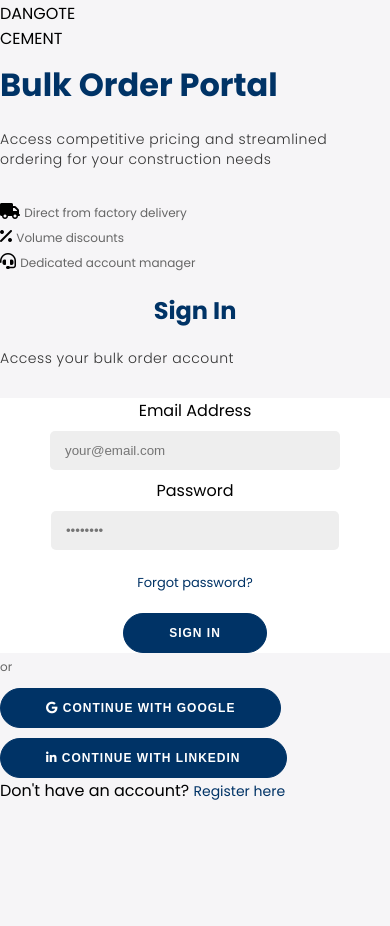
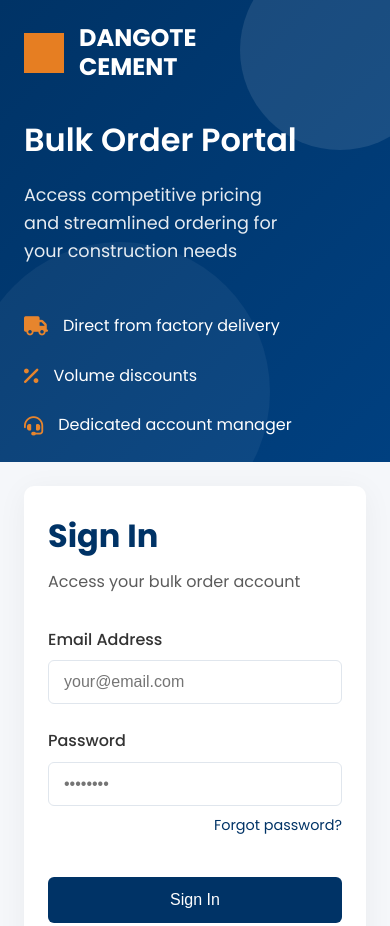
Before and after one commit to Phi-star/DangoteCement, a website: page index.html in a window 390 px wide. Shown: the top 926 px of the page. Before the commit the page ends 874 px from the top, so only its background shows below. Drawn offline with Linux system fonts and the light colour scheme.

Commit message:
Update styles.css

```diff
--- a/styles.css
+++ b/styles.css
@@ -1,350 +1,289 @@
-@import url('https://fonts.googleapis.com/css?family=Montserrat:400,800');
+:root {
+    --dangote-blue: #003366;
+    --dangote-light-blue: #004080;
+    --dangote-accent: #e67e22;
+    --dangote-gray: #f5f7fa;
+    --dangote-dark: #333333;
+    --dangote-light: #ffffff;
+    --dangote-border: #e0e6ed;
+}
 
 * {
     box-sizing: border-box;
+    margin: 0;
+    padding: 0;
 }
 
 body {
-    background: #f6f5f7;
+    font-family: 'Poppins', sans-serif;
+    background-color: var(--dangote-gray);
+    color: var(--dangote-dark);
+    line-height: 1.6;
+}
+
+.auth-container {
+    display: flex;
+    min-height: 100vh;
+}
+
+.auth-left {
+    flex: 1;
+    background: linear-gradient(135deg, var(--dangote-blue), var(--dangote-light-blue));
+    color: var(--dangote-light);
+    padding: 4rem;
+    display: flex;
+    flex-direction: column;
+    justify-content: center;
+    position: relative;
+    overflow: hidden;
+}
+
+.auth-left::before {
+    content: "";
+    position: absolute;
+    top: -50px;
+    right: -50px;
+    width: 200px;
+    height: 200px;
+    border-radius: 50%;
+    background: rgba(255, 255, 255, 0.1);
+}
+
+.auth-left::after {
+    content: "";
+    position: absolute;
+    bottom: -80px;
+    left: -30px;
+    width: 300px;
+    height: 300px;
+    border-radius: 50%;
+    background: rgba(255, 255, 255, 0.05);
+}
+
+.logo {
+    display: flex;
+    align-items: center;
+    margin-bottom: 2rem;
+}
+
+.logo-square {
+    width: 40px;
+    height: 40px;
+    background-color: var(--dangote-accent);
+    margin-right: 15px;
+}
+
+.logo-text {
+    font-weight: 700;
+    font-size: 1.5rem;
+    line-height: 1.2;
+    text-transform: uppercase;
+}
+
+.auth-left h1 {
+    font-size: 2.5rem;
+    margin-bottom: 1rem;
+    font-weight: 600;
+}
+
+.auth-left p {
+    font-size: 1.1rem;
+    opacity: 0.9;
+    margin-bottom: 3rem;
+    max-width: 80%;
+}
+
+.features {
+    display: flex;
+    flex-direction: column;
+    gap: 1.5rem;
+}
+
+.feature {
+    display: flex;
+    align-items: center;
+}
+
+.feature i {
+    font-size: 1.2rem;
+    margin-right: 15px;
+    color: var(--dangote-accent);
+}
+
+.auth-right {
+    flex: 1;
     display: flex;
     justify-content: center;
     align-items: center;
-    flex-direction: column;
-    font-family: 'Poppins', sans-serif;
-    height: 100vh;
-    margin: -20px 0 50px;
+    padding: 2rem;
 }
 
-h1 {
-    font-weight: 700;
-    margin: 10px 0;
-    color: #003366; /* Dangote blue */
+.auth-form {
+    background-color: var(--dangote-light);
+    padding: 3rem;
+    border-radius: 10px;
+    box-shadow: 0 5px 30px rgba(0, 0, 0, 0.05);
+    width: 100%;
+    max-width: 500px;
 }
 
-h2 {
-    text-align: center;
-    color: #003366; /* Dangote blue */
+.auth-form h2 {
+    font-size: 2rem;
+    margin-bottom: 0.5rem;
+    color: var(--dangote-blue);
 }
 
-p {
-    font-size: 14px;
-    font-weight: 100;
-    line-height: 20px;
-    letter-spacing: 0.5px;
-    margin: 20px 0 30px;
-    color: #333;
+.auth-form p {
+    margin-bottom: 2rem;
+    color: var(--dangote-dark);
+    opacity: 0.8;
 }
 
-span {
-    font-size: 12px;
-    color: #666;
+.form-group {
+    margin-bottom: 1.5rem;
+    position: relative;
 }
 
-a {
-    color: #003366; /* Dangote blue */
-    font-size: 14px;
-    text-decoration: none;
-    margin: 15px 0;
+.form-group label {
+    display: block;
+    margin-bottom: 0.5rem;
+    font-weight: 500;
+    color: var(--dangote-dark);
 }
 
-button {
-    border-radius: 20px;
-    border: 1px solid #003366; /* Dangote blue */
-    background-color: #003366; /* Dangote blue */
-    color: #FFFFFF;
-    font-size: 12px;
-    font-weight: bold;
-    padding: 12px 45px;
-    letter-spacing: 1px;
-    text-transform: uppercase;
-    transition: transform 80ms ease-in;
-    margin-top: 10px;
+.form-group input {
+    width: 100%;
+    padding: 12px 15px;
+    border: 1px solid var(--dangote-border);
+    border-radius: 6px;
+    font-size: 1rem;
+    transition: all 0.3s ease;
 }
 
-button:hover {
-    background-color: #004080; /* Darker blue on hover */
-    border-color: #004080;
-}
-
-button:active {
-    transform: scale(0.95);
-}
-
-button:focus {
+.form-group input:focus {
     outline: none;
-}
-
-button.ghost {
-    background-color: transparent;
-    border-color: #FFFFFF;
-}
-
-form {
-    background-color: #FFFFFF;
-    display: flex;
-    align-items: center;
-    justify-content: center;
-    flex-direction: column;
-    padding: 0 50px;
-    height: 100%;
-    text-align: center;
-}
-
-.logo-container {
-    margin-bottom: 20px;
-}
-
-.logo {
-    max-width: 180px;
-    height: auto;
-}
-
-.modal-logo {
-    max-width: 120px;
-    height: auto;
-    margin-bottom: 15px;
-}
-
-.form-footer {
-    width: 100%;
-    margin: 10px 0;
-    text-align: center;
+    border-color: var(--dangote-blue);
+    box-shadow: 0 0 0 3px rgba(0, 51, 102, 0.1);
 }
 
 .forgot-password {
     display: block;
-    margin-bottom: 10px;
-    font-size: 13px;
-    color: #003366; /* Dangote blue */
+    text-align: right;
+    margin-top: 0.5rem;
+    font-size: 0.9rem;
+    color: var(--dangote-blue);
+    text-decoration: none;
 }
 
-.signup-prompt {
-    font-size: 14px;
-    color: #666;
-    margin: 10px 0;
+.btn-primary {
+    width: 100%;
+    padding: 14px;
+    background-color: var(--dangote-blue);
+    color: white;
+    border: none;
+    border-radius: 6px;
+    font-size: 1rem;
+    font-weight: 500;
+    cursor: pointer;
+    transition: background-color 0.3s ease;
+    margin-top: 1rem;
 }
 
-.signup-prompt a {
-    color: #003366; /* Dangote blue */
-    font-weight: 600;
-    margin: 0;
+.btn-primary:hover {
+    background-color: var(--dangote-light-blue);
 }
 
-input {
-    background-color: #eee;
-    border: none;
-    padding: 12px 15px;
-    margin: 8px 0;
-    width: 100%;
-    border-radius: 5px;
+.auth-divider {
+    display: flex;
+    align-items: center;
+    margin: 2rem 0;
+    color: var(--dangote-dark);
+    opacity: 0.7;
 }
 
-.container {
-    background-color: #fff;
-    border-radius: 10px;
-    box-shadow: 0 14px 28px rgba(0,0,0,0.25),
-                0 10px 10px rgba(0,0,0,0.22);
-    position: relative;
-    overflow: hidden;
-    width: 768px;
-    max-width: 100%;
-    min-height: 480px;
+.auth-divider::before,
+.auth-divider::after {
+    content: "";
+    flex: 1;
+    border-bottom: 1px solid var(--dangote-border);
 }
 
-.form-container {
-    position: absolute;
-    top: 0;
-    height: 100%;
-    transition: all 0.6s ease-in-out;
+.auth-divider span {
+    padding: 0 1rem;
 }
 
-.sign-in-container {
-    left: 0;
-    width: 50%;
-    z-index: 2;
+.social-auth {
+    display: flex;
+    flex-direction: column;
+    gap: 1rem;
 }
 
-.container.right-panel-active .sign-in-container {
-    transform: translateX(100%);
+.btn-social {
+    width: 100%;
+    padding: 12px;
+    border: 1px solid var(--dangote-border);
+    border-radius: 6px;
+    font-size: 0.95rem;
+    font-weight: 500;
+    cursor: pointer;
+    transition: all 0.3s ease;
+    display: flex;
+    align-items: center;
+    justify-content: center;
+    gap: 10px;
+    background-color: white;
 }
 
-.sign-up-container {
-    left: 0;
-    width: 50%;
-    opacity: 0;
-    z-index: 1;
+.btn-social:hover {
+    border-color: var(--dangote-blue);
+    color: var(--dangote-blue);
 }
 
-.container.right-panel-active .sign-up-container {
-    transform: translateX(100%);
-    opacity: 1;
-    z-index: 5;
-    animation: show 0.6s;
+.btn-social.google i {
+    color: #DB4437;
 }
 
-@keyframes show {
-    0%, 49.99% {
-        opacity: 0;
-        z-index: 1;
+.btn-social.linkedin i {
+    color: #0077B5;
+}
+
+.auth-switch {
+    text-align: center;
+    margin-top: 2rem;
+    font-size: 0.95rem;
+}
+
+.auth-switch a {
+    color: var(--dangote-blue);
+    font-weight: 500;
+    text-decoration: none;
+}
+
+@media (max-width: 992px) {
+    .auth-container {
+        flex-direction: column;
     }
 
-    50%, 100% {
-        opacity: 1;
-        z-index: 5;
+    .auth-left {
+        padding: 2rem;
+    }
+
+    .auth-left h1 {
+        font-size: 2rem;
+    }
+
+    .auth-form {
+        padding: 2rem;
     }
 }
 
-.overlay-container {
-    position: absolute;
-    top: 0;
-    left: 50%;
-    width: 50%;
-    height: 100%;
-    overflow: hidden;
-    transition: transform 0.6s ease-in-out;
-    z-index: 100;
-}
-
-.container.right-panel-active .overlay-container{
-    transform: translateX(-100%);
-}
-
-.overlay {
-    background: #003366; /* Dangote blue */
-    background: -webkit-linear-gradient(to right, #003366, #004080); /* Dangote blue gradient */
-    background: linear-gradient(to right, #003366, #004080); /* Dangote blue gradient */
-    background-repeat: no-repeat;
-    background-size: cover;
-    background-position: 0 0;
-    color: #FFFFFF;
-    position: relative;
-    left: -100%;
-    height: 100%;
-    width: 200%;
-    transform: translateX(0);
-    transition: transform 0.6s ease-in-out;
-}
-
-.container.right-panel-active .overlay {
-    transform: translateX(50%);
-}
-
-.overlay-panel {
-    position: absolute;
-    display: flex;
-    align-items: center;
-    justify-content: center;
-    flex-direction: column;
-    padding: 0 40px;
-    text-align: center;
-    top: 0;
-    height: 100%;
-    width: 50%;
-    transform: translateX(0);
-    transition: transform 0.6s ease-in-out;
-}
-
-.overlay-left {
-    transform: translateX(-20%);
-}
-
-.container.right-panel-active .overlay-left {
-    transform: translateX(0);
-}
-
-.overlay-right {
-    right: 0;
-    transform: translateX(0);
-}
-
-.container.right-panel-active .overlay-right {
-    transform: translateX(20%);
-}
-
-.social-container {
-    margin: 20px 0;
-}
-
-.social-container a {
-    border: 1px solid #DDDDDD;
-    border-radius: 50%;
-    display: inline-flex;
-    justify-content: center;
-    align-items: center;
-    margin: 0 5px;
-    height: 40px;
-    width: 40px;
-    color: #333;
-}
-
-.social-container a:hover {
-    border-color: #003366; /* Dangote blue */
-    color: #003366; /* Dangote blue */
-}
-
-/* Modal styles */
-.modal {
-    display: none;
-    position: fixed;
-    z-index: 1000;
-    left: 0;
-    top: 0;
-    width: 100%;
-    height: 100%;
-    background-color: rgba(0,0,0,0.4);
-}
-
-.modal-content {
-    background-color: #fefefe;
-    margin: 15% auto;
-    padding: 20px;
-    border: 1px solid #888;
-    width: 80%;
-    max-width: 400px;
-    border-radius: 10px;
-    text-align: center;
-    position: relative;
-}
-
-.close {
-    color: #aaa;
-    float: right;
-    font-size: 28px;
-    font-weight: bold;
-    position: absolute;
-    right: 15px;
-    top: 5px;
-}
-
-.close:hover,
-.close:focus {
-    color: black;
-    text-decoration: none;
-    cursor: pointer;
-}
-
-@media (max-width: 768px) {
-    .container {
-        width: 100%;
-        min-height: 100vh;
-        border-radius: 0;
+@media (max-width: 576px) {
+    .auth-left,
+    .auth-right {
+        padding: 1.5rem;
     }
 
-    .sign-in-container,
-    .sign-up-container {
-        width: 100%;
-    }
-
-    .overlay-container {
-        display: none;
-    }
-
-    .container.right-panel-active .sign-in-container,
-    .container.right-panel-active .sign-up-container {
-        transform: none;
-    }
-
-    .logo {
-        max-width: 150px;
+    .auth-form {
+        padding: 1.5rem;
     }
 }
```
